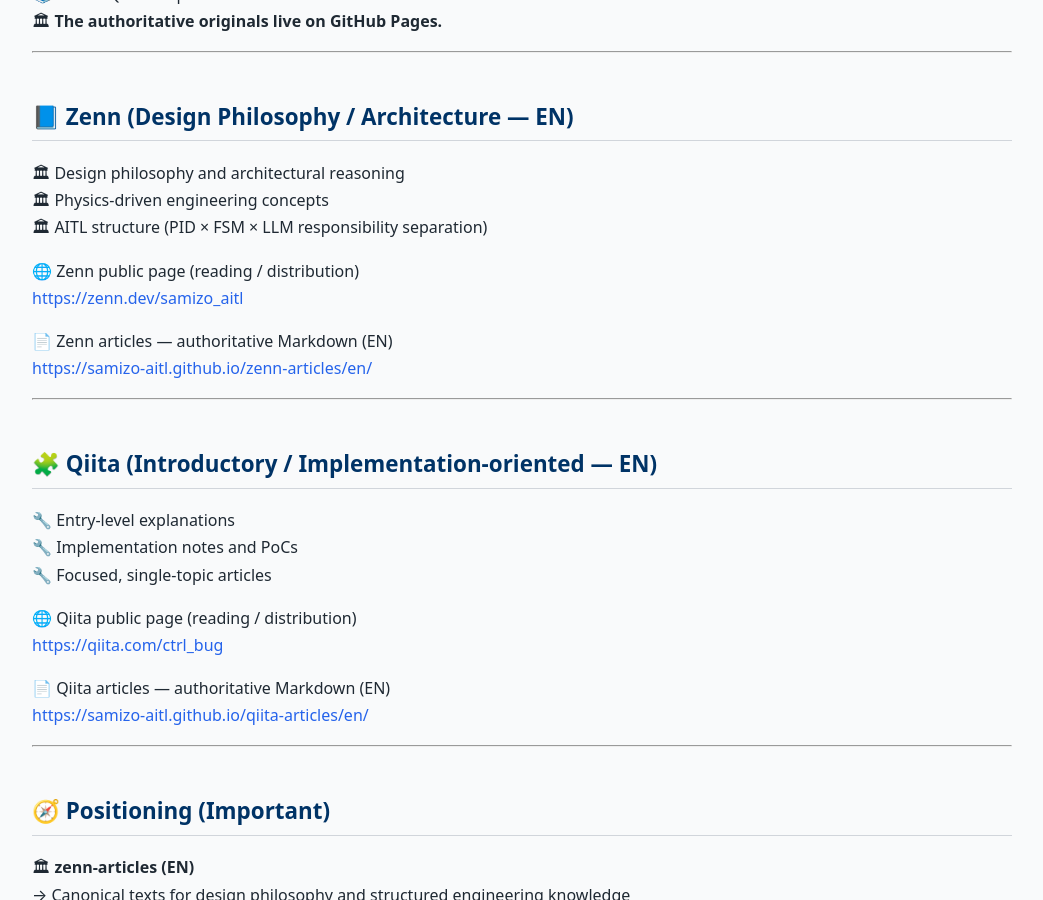
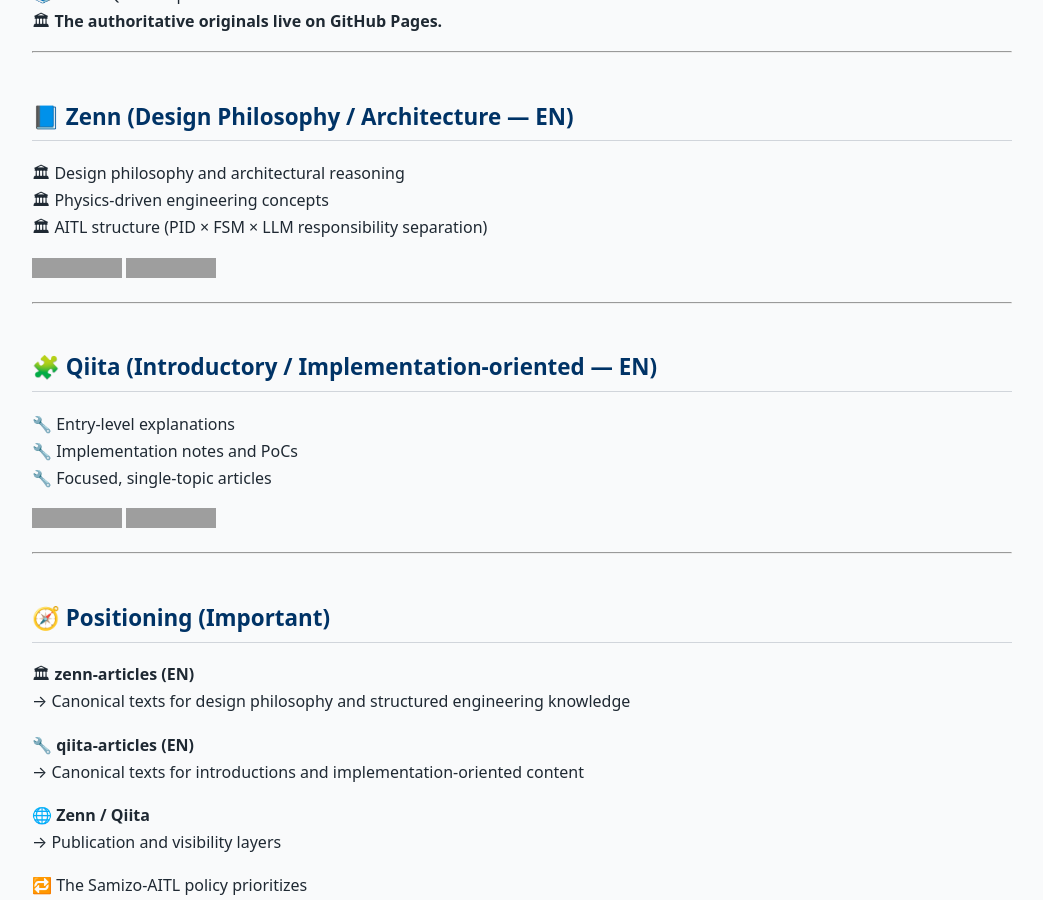
Before and after one commit to Samizo-AITL/Samizo-AITL.github.io, a Jekyll site: the page built from portal/en/index.md, in a window 1280 px wide and 900 px high, scrolled down 4121 px. Shown: the whole window, without its empty margins (118-1161 px from the left). Built offline with Jekyll 4.4.1, drawn with Linux system fonts in a browser that asks for light colours; grey boxes are pictures that could not be loaded.

Commit message:
Update index.md

```diff
--- a/portal/en/index.md
+++ b/portal/en/index.md
@@ -175,11 +175,8 @@
 🏛 Physics-driven engineering concepts
 🏛 AITL structure (PID × FSM × LLM responsibility separation)
 
-🌐 Zenn public page (reading / distribution)
-[https://zenn.dev/samizo_aitl](https://zenn.dev/samizo_aitl)
-
-📄 Zenn articles — authoritative Markdown (EN)
-[https://samizo-aitl.github.io/zenn-articles/en/](https://samizo-aitl.github.io/zenn-articles/en/)
+[![Zenn Public](https://img.shields.io/badge/Zenn-Public%20Articles-3EA8FF?logo=zenn&logoColor=white)](https://zenn.dev/samizo_aitl)
+[![Zenn SSOT EN](https://img.shields.io/badge/Zenn-SSOT%20Markdown%20(EN)-0B5FFF?logo=github&logoColor=white)](https://samizo-aitl.github.io/zenn-articles/en/)
 
 ---
 
@@ -189,11 +186,8 @@
 🔧 Implementation notes and PoCs
 🔧 Focused, single-topic articles
 
-🌐 Qiita public page (reading / distribution)
-[https://qiita.com/ctrl_bug](https://qiita.com/ctrl_bug)
-
-📄 Qiita articles — authoritative Markdown (EN)
-[https://samizo-aitl.github.io/qiita-articles/en/](https://samizo-aitl.github.io/qiita-articles/en/)
+[![Qiita Public](https://img.shields.io/badge/Qiita-Public%20Articles-55C500?logo=qiita&logoColor=white)](https://qiita.com/ctrl_bug)
+[![Qiita SSOT EN](https://img.shields.io/badge/Qiita-SSOT%20Markdown%20(EN)-0B5FFF?logo=github&logoColor=white)](https://samizo-aitl.github.io/qiita-articles/en/)
 
 ---
 
```
